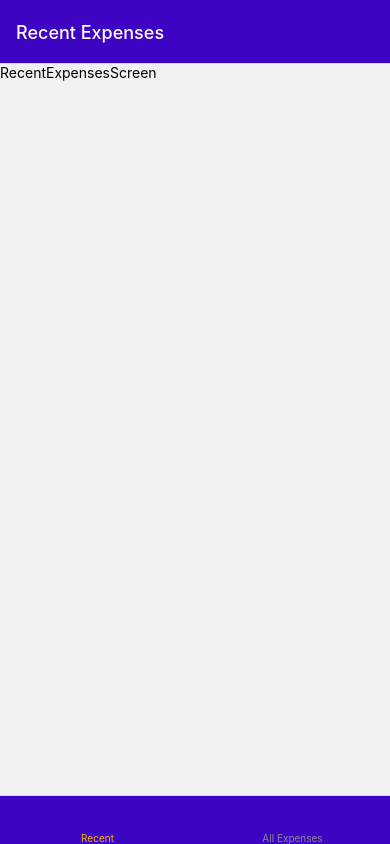
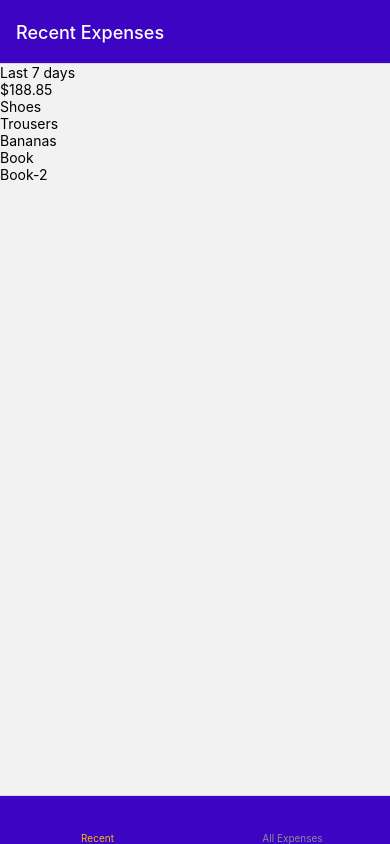
Before and after one commit to omerokumus1/ExpenseTrackerApp_ReactNative, a React Native app: screen /RecentExpensesScreen in a window 390 px wide. Built offline with nearby package versions, Linux system fonts and the light colour scheme.

Commit message:
ExpensesOutput is applied

```diff
--- a/screens/AllExpensesScreen.js
+++ b/screens/AllExpensesScreen.js
@@ -1,6 +1,6 @@
-import { Text } from 'react-native';
+import ExpensesOutput from '../components/ExpensesOutput/ExpensesOutput';
 
 function AllExpensesScreen() {
-  return <Text>All expenses </Text>;
+  return <ExpensesOutput expensesPeriod="Total" />;
 }
 export default AllExpensesScreen;
--- a/screens/RecentExpensesScreen.js
+++ b/screens/RecentExpensesScreen.js
@@ -1,6 +1,6 @@
-import { Text } from 'react-native';
+import ExpensesOutput from '../components/ExpensesOutput/ExpensesOutput';
 
 function RecentExpensesScreen() {
-  return <Text>RecentExpensesScreen</Text>;
+  return <ExpensesOutput expensesPeriod="Last 7 days" />;
 }
 export default RecentExpensesScreen;
```
